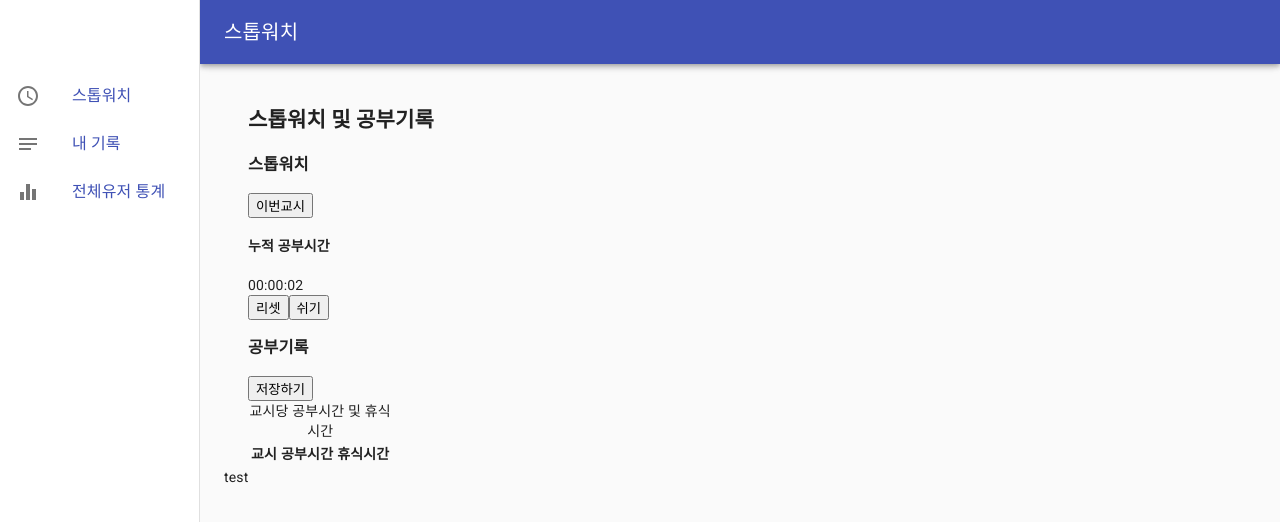
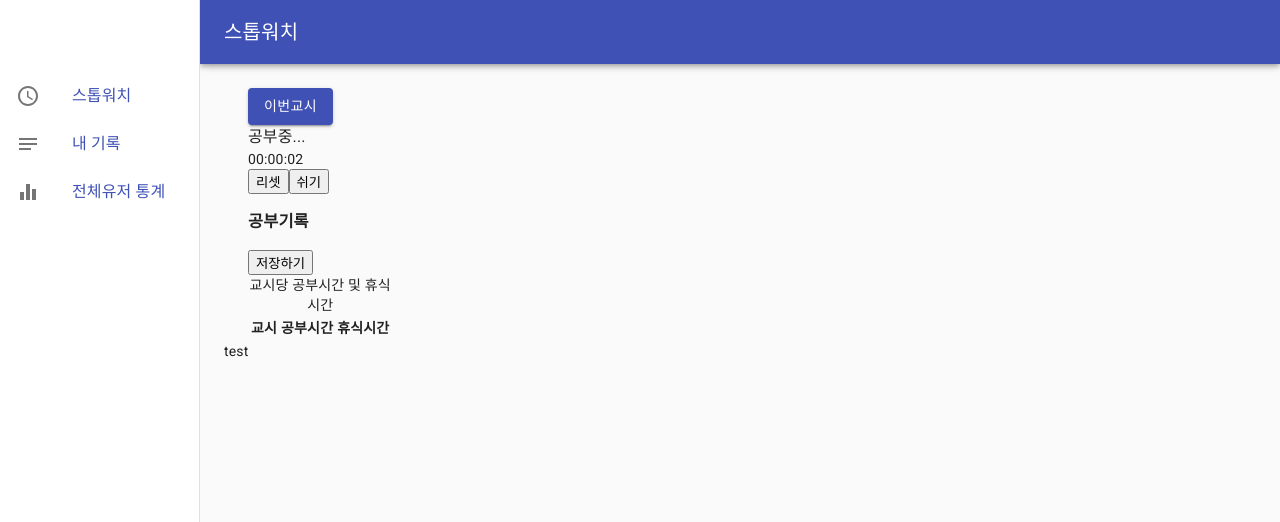
Before and after one commit to Kang-Jh/studytimestopwatch, a React (Create React App) app: page / in a window 1280 px wide. Both pictures are taken after a click on the button "공부하기". Shown: the top 522 px of the page. Built offline with nearby package versions, Linux system fonts and the light colour scheme.

Commit message:
simplifying jsx

```diff
--- a/src/pages/Stopwatch.tsx
+++ b/src/pages/Stopwatch.tsx
@@ -12,12 +12,15 @@ import {
 } from '../utils/time';
 import { postStudyRecordsOfAllUsers } from '../utils/fetchReocrds';
 
+import { Button, Switch, Typography } from '@material-ui/core';
+
 interface StopwatchActionParameter {
   type: string;
   totalStudyTime: Time;
   totalRestTime: Time;
   heading: string;
 }
+
 // recordsReducer는 일시정지 버튼이 클릭될 때마다 클릭된 시간을 기록
 // 또는 리셋 버튼이 클릭될 경우 모든 기록을 삭제
 const recordReducer = (
@@ -149,7 +152,7 @@ export default function (props: any) {
     },
   });
   const [isModalOpened, setIsModalOpened] = useState(false);
-  const [showTotalStudyTime, setShowTotalStudyTime] = useState(true);
+  const [showTotalTime, setShowTotalTime] = useState(true);
 
   const currentStudyTime =
     !isStarted && !isResumed
@@ -166,10 +169,32 @@ export default function (props: any) {
             convertMiliSecondsToSeconds(totalRestTimeRef.current)
         );
 
+  const displayedStudyTimeHeading = !isStarted
+    ? '스톱워치 초기상태 또는 정지상태'
+    : showTotalTime
+    ? '누적 공부시간'
+    : '이번교시 공부시간';
+  const displayedRestTimeHeading = showTotalTime
+    ? '누적 휴식시간'
+    : '이번교시 휴식시간';
+  const displayedHeading =
+    isStarted && !isResumed
+      ? displayedRestTimeHeading
+      : displayedStudyTimeHeading;
+
+  const displayedStudyTime = showTotalTime ? totalStudyTime : currentStudyTime;
+  const displayedRestTime = showTotalTime ? totalRestTime : currentRestTime;
+  const displayedTime = isResumed ? displayedStudyTime : displayedRestTime;
+
+  const displayedLabel = isStarted
+    ? isResumed
+      ? '공부중...'
+      : '휴식중...'
+    : null;
+
   // 리셋 이펙트
   useLayoutEffect(() => {
     if (!isStarted && !isResumed) {
-      localStorageKeyRef.current = '';
       totalRestTimeRef.current = 0;
       totalRunningTimeRef.current = 0;
     }
@@ -275,85 +300,49 @@ export default function (props: any) {
   }, [isStarted, isResumed]);
 
   return (
-    <div className="Stopwatch">
-      <h2 className="srOnly">스톱워치 및 공부기록</h2>
+    <div>
+      <Typography variant="srOnly" component="h2">
+        스톱워치 및 공부기록
+      </Typography>
 
       <section>
-        <h3 className="srOnly">스톱워치</h3>
-        <div className="Stopwatch-ToggleButtonContainer textAlign-right">
-          <button
-            className="Stopwatch-button primary button color-white"
-            onClick={() => setShowTotalStudyTime((state) => !state)}
+        <Typography variant="srOnly" component="h3">
+          스톱워치 디스플레이
+        </Typography>
+
+        {/* TODO 버튼에서 스위치로 바꾸기 */}
+        <div>
+          <Button
+            variant="contained"
+            color="primary"
+            onClick={() => setShowTotalTime((state) => !state)}
           >
-            {showTotalStudyTime ? '이번교시' : '누적시간'}
-          </button>
+            {showTotalTime ? '이번교시' : '누적시간'}
+          </Button>
         </div>
 
-        <div className="Stopwatch-stopwatch">
-          {isStarted && !isResumed ? (
-            <>
-              <h4>
-                {showTotalStudyTime ? '누적 휴식시간' : '이번교시 휴식시간'}
-              </h4>
+        <div>
+          <Typography variant="srOnly" component="h4">
+            {displayedHeading}
+          </Typography>
 
-              {showTotalStudyTime ? (
-                <div className="Stopwatch-totalTime">
-                  <TimeDisplay
-                    hours={totalRestTime.hours}
-                    minutes={totalRestTime.minutes}
-                    seconds={totalRestTime.seconds}
-                  />
-                </div>
-              ) : (
-                <div className="Stopwatch-currentTime">
-                  <TimeDisplay
-                    hours={currentRestTime.hours}
-                    minutes={currentRestTime.minutes}
-                    seconds={currentRestTime.seconds}
-                  />
-                </div>
-              )}
-            </>
-          ) : (
-            <>
-              {/* 초기 상태 또는 리셋 상태일 경우 스크린 리더들에게만 보이는 헤딩을 보여줌 */}
-              {/* 공부하기가 클릭된 경우 공부중... 이라는 헤딩을 보여줌  */}
-              {isStarted ? (
-                <h4>
-                  {showTotalStudyTime ? '누적 공부시간' : '이번교시 공부시간'}
-                </h4>
-              ) : (
-                <h4 className="srOnly">스톱워치 디스플레이</h4>
-              )}
-
-              {showTotalStudyTime ? (
-                <div className="Stopwatch-totalTime">
-                  <TimeDisplay
-                    hours={totalStudyTime.hours}
-                    minutes={totalStudyTime.minutes}
-                    seconds={totalStudyTime.seconds}
-                  />
-                </div>
-              ) : (
-                <div className="Stopwatch-currentTime">
-                  <TimeDisplay
-                    hours={currentStudyTime.hours}
-                    minutes={currentStudyTime.minutes}
-                    seconds={currentStudyTime.seconds}
-                  />
-                </div>
-              )}
-            </>
-          )}
+          <div>
+            <Typography>{displayedLabel}</Typography>
+            <TimeDisplay
+              hours={displayedTime.hours}
+              minutes={displayedTime.minutes}
+              seconds={displayedTime.seconds}
+            />
+          </div>
         </div>
 
         <div>
           {/* 타이머가 한 번이라도 측정되었거나 기록이 저장되었으면 리셋 버튼을 표시 */}
           {(isStarted || localStorageKeyRef.current) && (
             <button
-              className="button Stopwatch-button"
               type="button"
               onClick={() => {
+                localStorageKeyRef.current = '';
                 setTotalStudyTime({ hours: 0, minutes: 0, seconds: 0 });
                 setTotalRestTime({ hours: 0, minutes: 0, seconds: 0 });
                 setIsStarted(false);
@@ -367,7 +356,6 @@ export default function (props: any) {
 
           {isResumed ? (
             <button
-              className="button primary color-white Stopwatch-button"
               type="button"
               onClick={() => {
                 setIsResumed(false);
@@ -381,7 +369,6 @@ export default function (props: any) {
             </button>
           ) : (
             <button
-              className="button primary color-white Stopwatch-button"
               type="button"
               onClick={() => {
                 setIsStarted(true);
@@ -399,13 +386,12 @@ export default function (props: any) {
         </div>
       </section>
 
-      <section className="Stopwatch-studyRecords-section">
-        <h3 className="srOnly">공부기록</h3>
-        <div className="Stopwatch-studyRecords-saveBtn textAlign-right">
+      <section>
+        <h3>공부기록</h3>
+        <div>
           {/* 저장하기 버튼은 저장하기 modal을 여는 역할을 함 */}
           {/* 실제로 저장하는 것이 아님 */}
           <button
-            className="button primary"
             onClick={() => {
               // 한 번이라도 스톱워치가 공부시간을 측정하지 않은 경우
               if (record.periodRecords.length === 0 && !isStarted) {
@@ -443,7 +429,6 @@ export default function (props: any) {
 
       <Modal isOpened={isModalOpened}>
         <form
-          className="Stopwatch-saveRecordsForm"
           onSubmit={(e) => {
             e.preventDefault();
             let key: string;
@@ -478,7 +463,7 @@ export default function (props: any) {
         >
           <h3>공부기록 저장</h3>
 
-          <div className="Stopwatch-saveRecordsForm-inputDiv">
+          <div>
             <label htmlFor="heading">제목</label>
             <input
               type="text"
@@ -490,7 +475,7 @@ export default function (props: any) {
             />
           </div>
 
-          <div className="Stopwatch-saveRecordsForm-buttonDiv">
+          <div>
             <button type="submit">저장</button>
             <button
               type="button"
```
